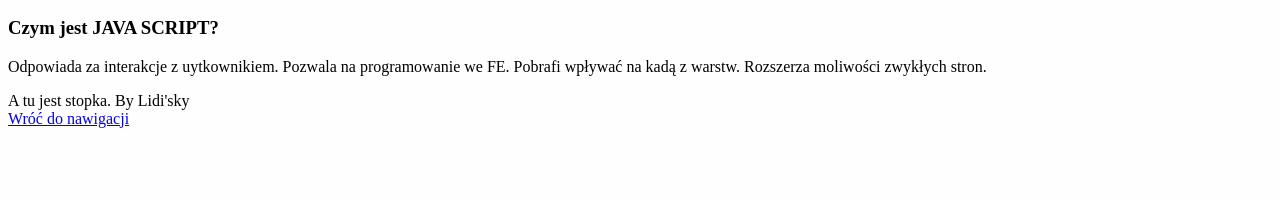
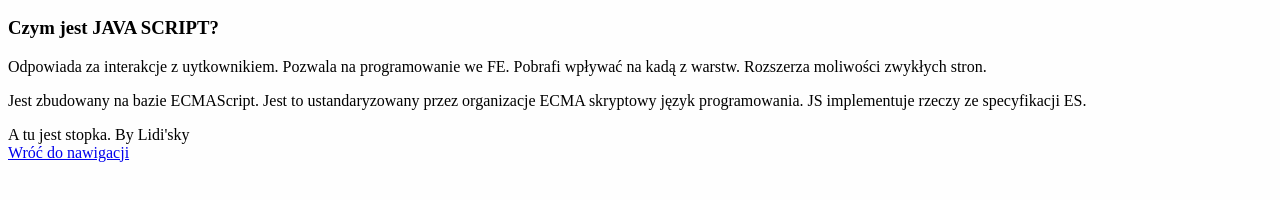
Before and after one commit to lidiasolarz/homepage, a plain HTML site: page notatki-js.html in a window 1280 px wide. Shown: the part 136-336 px from the top of the page. Drawn offline with Linux system fonts and the light colour scheme.

Commit message:
new paragraph notatki-js

```diff
--- a/notatki-js.html
+++ b/notatki-js.html
@@ -30,8 +30,8 @@
             <article>
                 <h3>Czym jest JAVA SCRIPT?</h3>
                 <p>Odpowiada za interakcje z uytkownikiem. Pozwala na programowanie we FE. Pobrafi wpływać na kadą z warstw. Rozszerza moliwości zwykłych stron.</p>
+                <p>Jest zbudowany na bazie ECMAScript. Jest to ustandaryzowany przez organizacje ECMA skryptowy język programowania. JS implementuje rzeczy ze specyfikacji ES.</p>
             </article>
-
         </section>
 
     </main>
```
